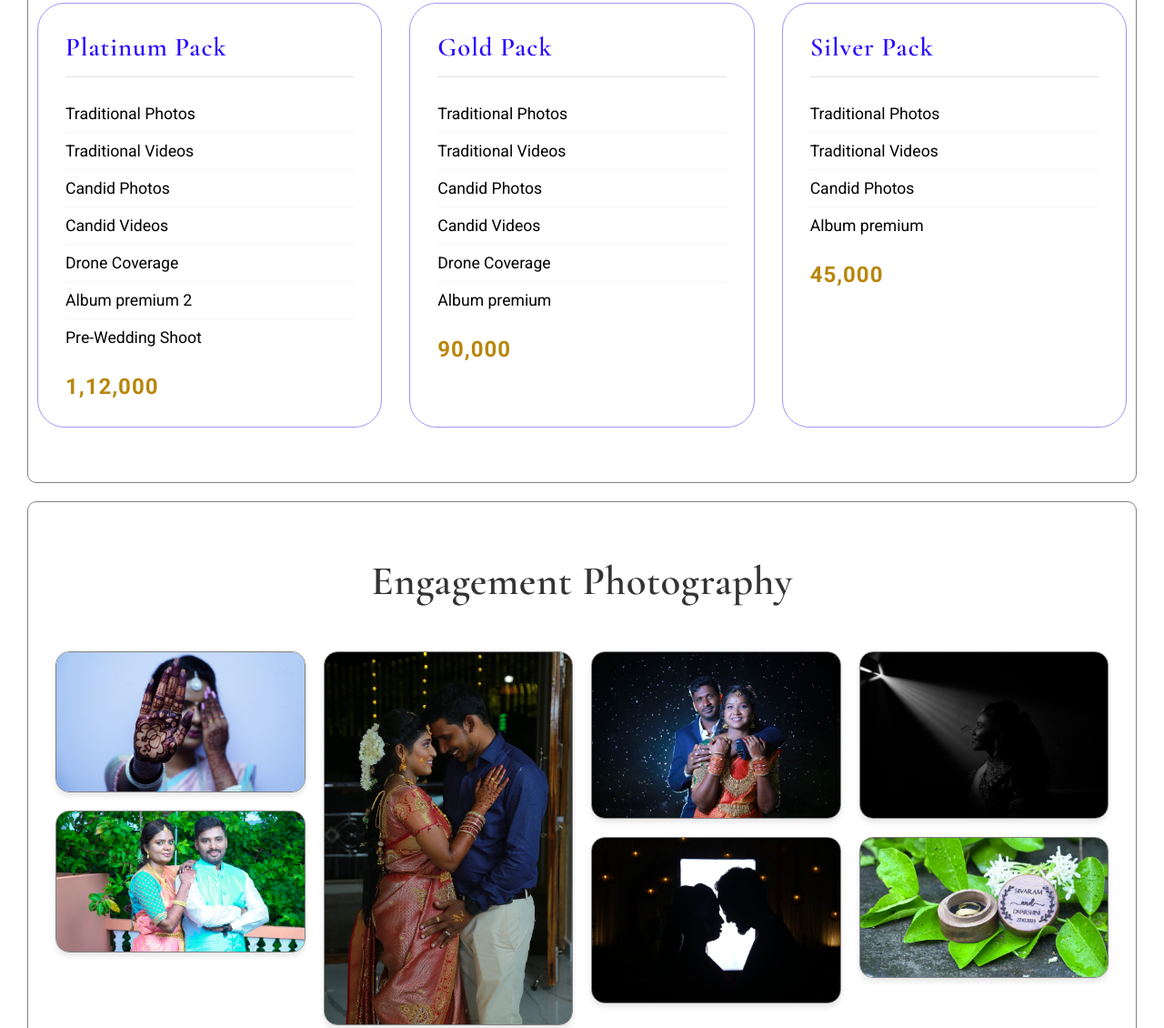
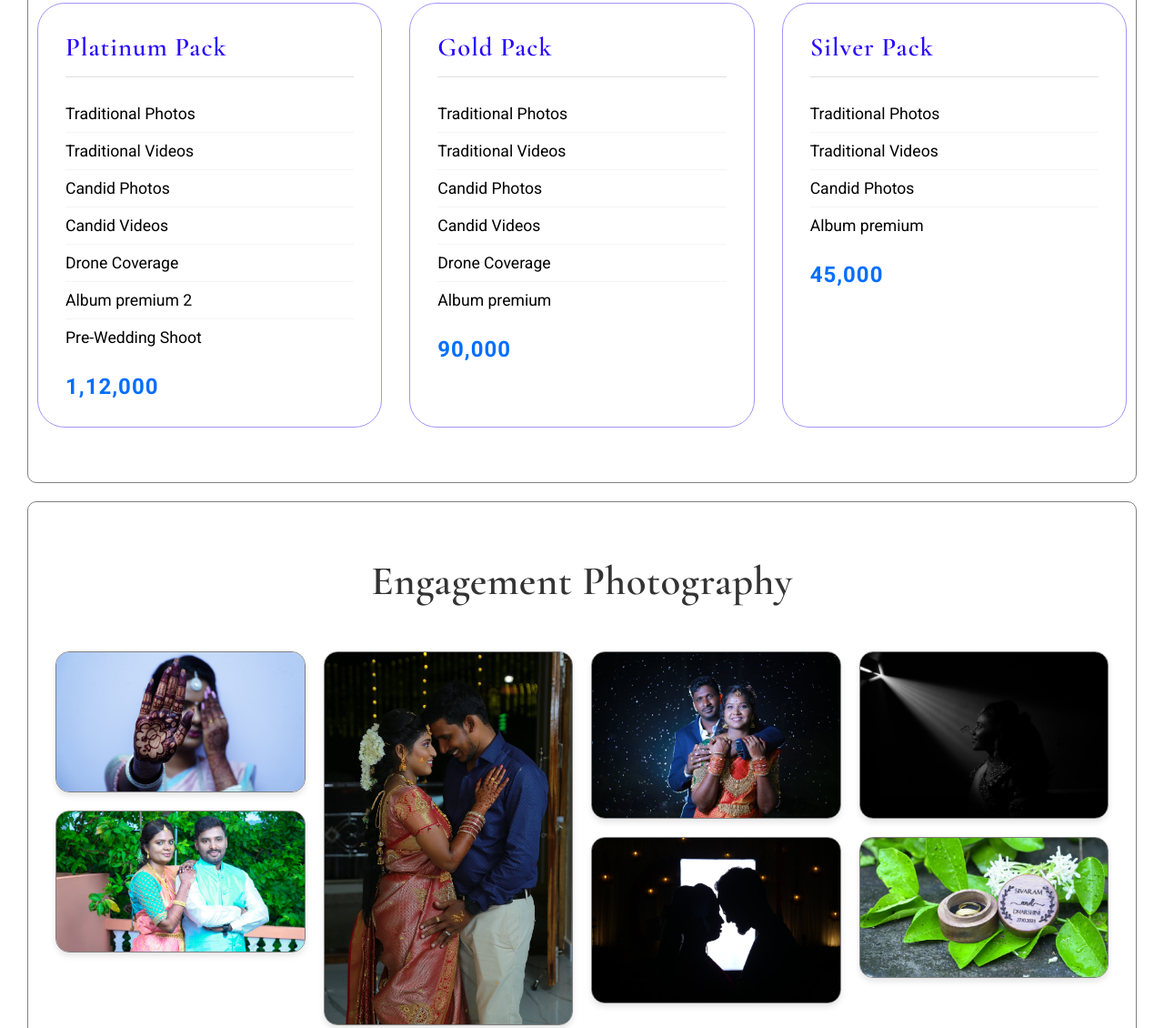
Before and after one commit to 2002-vetrivel/shivani_photography, a plain HTML site: page package.html in a window 1280 px wide. Shown: the part 2405-3535 px from the top of the page at 91% size. Drawn offline with nearby package versions, Linux system fonts and the light colour scheme; a web font is replaced by a local one.

Commit message:
Update package.css

```diff
--- a/package.css
+++ b/package.css
@@ -560,7 +560,7 @@ footer p {
 .package-card .price {
     font-weight: 700;
     font-size: 1.5rem;
-    color: #b8860b;
+    color: #006eff;
     margin-top: 20px;
     letter-spacing: 1px;
 }
```
